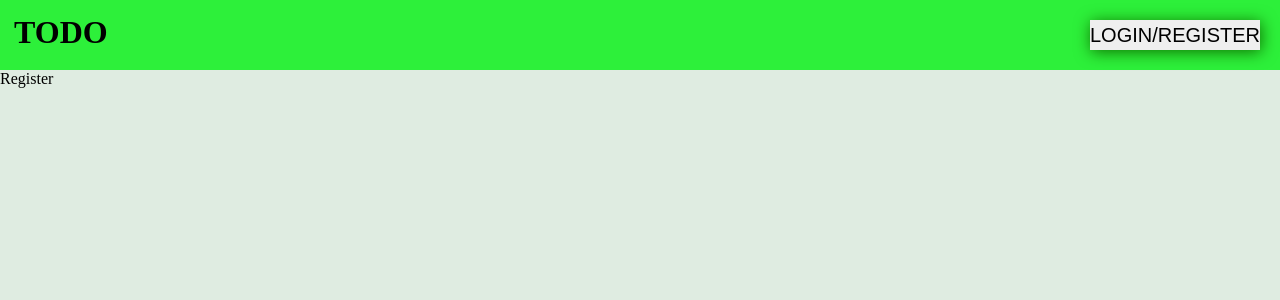
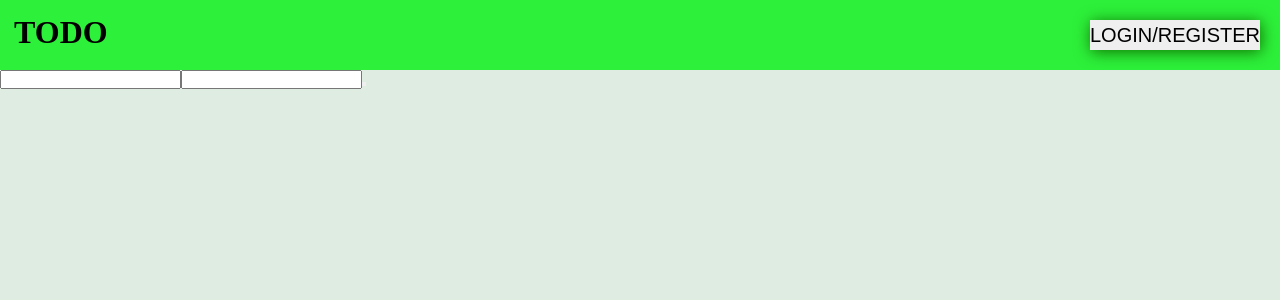
Before and after one commit to Anand4756/todowebapp, a React (Create React App) app in the folder frontend/todo-webapp/: page /register in a window 1280 px wide. Shown: the top 300 px of the page. Built offline with nearby package versions, Linux system fonts and the light colour scheme.

Commit message:
registerform

```diff
--- a/frontend/todo-webapp/src/components/Register.jsx
+++ b/frontend/todo-webapp/src/components/Register.jsx
@@ -1,9 +1,16 @@
-import React from 'react'
+import React, { useState } from 'react'
 
 const Register = () => {
+    const [email, setemail] = useState("");
+    const [password, setpassword] = useState("");
     return (
+
         <div>
-            Register
+            <form>
+            <input type="email"/>
+            <input type="password"/>
+            <button type="submit"></button>
+            </form>
         </div>
     )
 }
```
